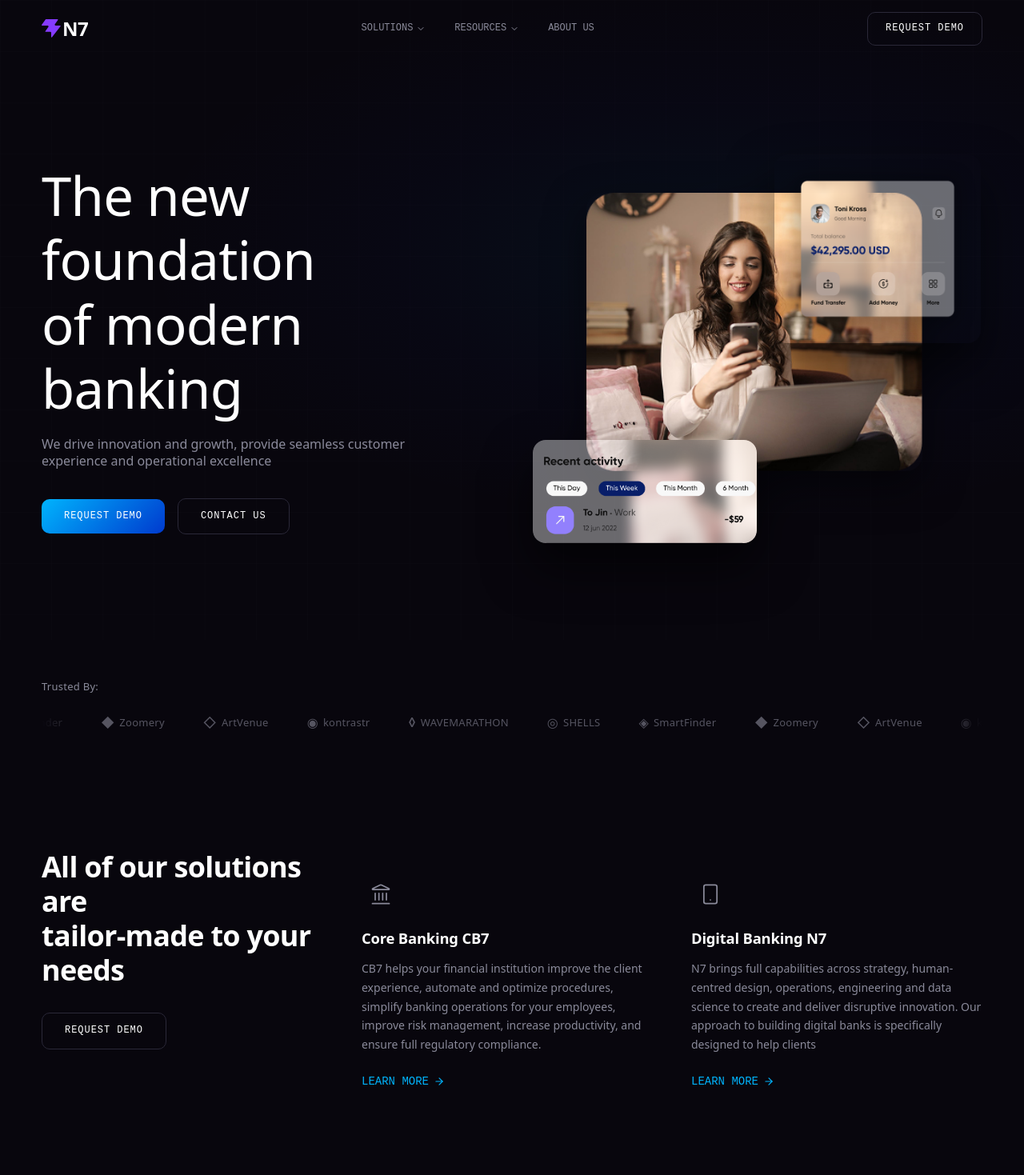
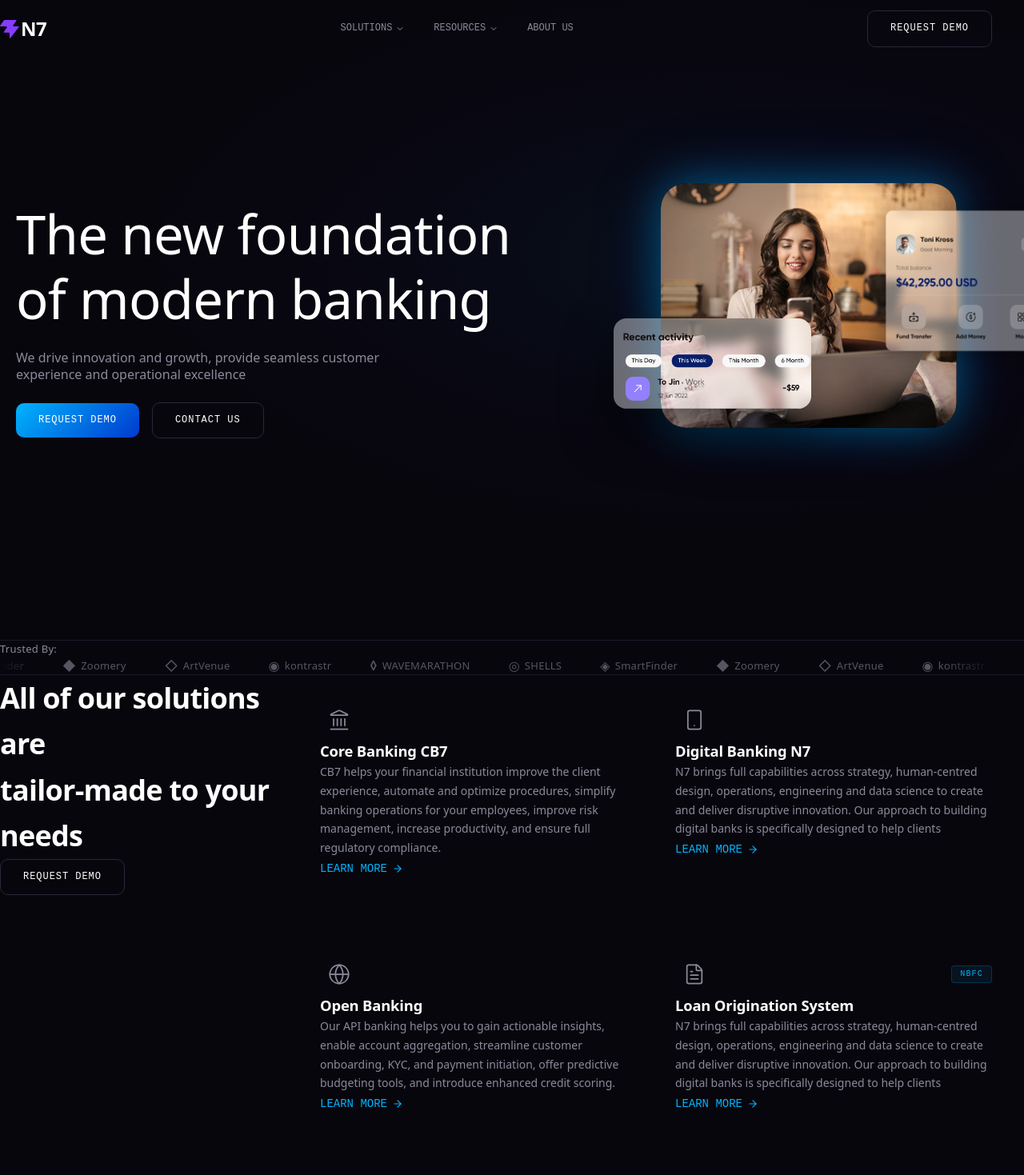
Before and after one commit to singhsharad529/n7-project, a React (Vite) app: page / in a window 1280 px wide. Shown: the top 1469 px of the page at 80% size. Built offline with nearby package versions, Linux system fonts and the light colour scheme.

Commit message:
fix and complete hero section

```diff
--- a/src/components/HeroSection.tsx
+++ b/src/components/HeroSection.tsx
@@ -6,60 +6,20 @@ import heroRight from '../assets/hero-right.png';
 export default function HeroSection() {
   return (
     <section
-      id="hero"
-      style={{
-        position: 'relative',
-        minHeight: '100vh',
-        display: 'flex',
-        alignItems: 'center',
-        paddingTop: '72px',
-        overflow: 'hidden',
-      }}
+      className="relative min-h-screen flex items-center justify-center pt-[72px] overflow-hidden"
     >
       {/* Background gradient effect */}
-      <div className="hero-gradient" style={{ position: 'absolute', inset: 0, zIndex: 0 }} />
-
-      {/* Subtle grid pattern */}
+      <div className="hero-gradient absolute inset-0 z-0" />
       <div
-        style={{
-          position: 'absolute',
-          inset: 0,
-          backgroundImage: `
-            linear-gradient(rgba(26, 24, 37, 0.3) 1px, transparent 1px),
-            linear-gradient(90deg, rgba(26, 24, 37, 0.3) 1px, transparent 1px)
-          `,
-          backgroundSize: '64px 64px',
-          opacity: 0.4,
-          zIndex: 0,
-        }}
-      />
-
-      <div
-        style={{
-          position: 'relative',
-          zIndex: 1,
-          maxWidth: '1240px',
-          margin: '0 auto',
-          padding: '0 32px',
-          width: '100%',
-          display: 'grid',
-          gridTemplateColumns: '1fr 1fr',
-          alignItems: 'center',
-          gap: '48px',
-        }}
-        className="hero-grid"
+        className="hero-grid relative z-10 max-w-[1240px] mx-auto px-8 w-full grid grid-cols-1 md:grid-cols-[1.2fr_0.8fr] items-center gap-10 md:gap-2 text-center md:text-left pt-10 md:pt-0"
       >
         {/* Left: Text content */}
-        <div className="hero-text">
+        <div className="flex flex-col items-center md:items-start gap-y-5 md:gap-y-6">
           <motion.h1
             initial={{ opacity: 0, y: 30 }}
             animate={{ opacity: 1, y: 0 }}
             transition={{ duration: 0.7, ease: [0.22, 1, 0.36, 1] }}
             className="hero-heading"
-            style={{
-              color: 'var(--color-n7-text)',
-              marginBottom: '20px',
-            }}
           >
             The new foundation
             <br />
@@ -70,12 +30,7 @@ export default function HeroSection() {
             initial={{ opacity: 0, y: 24 }}
             animate={{ opacity: 1, y: 0 }}
             transition={{ duration: 0.7, delay: 0.15, ease: [0.22, 1, 0.36, 1] }}
-            className="hero-subheading"
-            style={{
-              color: 'var(--color-n7-text-muted)',
-              maxWidth: '460px',
-              marginBottom: '36px',
-            }}
+            className="hero-subheading text-n7-text-muted max-w-[460px]"
           >
             We drive innovation and growth, provide seamless
             customer experience and operational excellence
@@ -85,12 +40,7 @@ export default function HeroSection() {
             initial={{ opacity: 0, y: 20 }}
             animate={{ opacity: 1, y: 0 }}
             transition={{ duration: 0.7, delay: 0.3, ease: [0.22, 1, 0.36, 1] }}
-            style={{
-              display: 'flex',
-              alignItems: 'center',
-              gap: '16px',
-              flexWrap: 'wrap',
-            }}
+            className="flex items-center gap-4 flex-wrap justify-center md:justify-start"
           >
             <a href="#request-demo" className="btn-primary" id="hero-cta-demo">
               Request Demo
@@ -102,15 +52,8 @@ export default function HeroSection() {
         </div>
 
         {/* Right: Image composition */}
-        <div
-          className="hero-image-area"
-          style={{
-            display: 'flex',
-            justifyContent: 'center',
-            alignItems: 'center',
-          }}
-        >
-          <div className="hero-image-group">
+        <div className="hero-image-area flex justify-center items-center order-first md:order-none">
+          <div className="hero-image-group max-w-[300px] min-[481px]:max-w-[400px] md:max-w-[480px] mx-auto">
             {/* Background glow behind images */}
             <div className="hero-image-glow" />
 
@@ -147,36 +90,6 @@ export default function HeroSection() {
           </div>
         </div>
       </div>
-
-      {/* Responsive overrides */}
-      <style>{`
-        @media (max-width: 960px) {
-          .hero-grid {
-            grid-template-columns: 1fr !important;
-            text-align: center;
-            gap: 40px !important;
-            padding-top: 40px !important;
-          }
-          .hero-text p {
-            margin-left: auto !important;
-            margin-right: auto !important;
-          }
-          .hero-text > div:last-child {
-            justify-content: center !important;
-          }
-          .hero-image-area {
-            order: -1;
-          }
-          .hero-image-group {
-            max-width: 400px !important;
-          }
-        }
-        @media (max-width: 480px) {
-          .hero-image-group {
-            max-width: 300px !important;
-          }
-        }
-      `}</style>
     </section>
   );
 }
--- a/src/components/Navbar.tsx
+++ b/src/components/Navbar.tsx
@@ -13,8 +13,8 @@ export default function Navbar() {
   }, []);
 
   useEffect(() => {
-    document.body.style.overflow = mobileOpen ? 'hidden' : '';
-    return () => { document.body.style.overflow = ''; };
+    document.body.classList.toggle('overflow-hidden', mobileOpen);
+    return () => { document.body.classList.remove('overflow-hidden'); };
   }, [mobileOpen]);
 
   const navLinks = [
@@ -30,46 +30,18 @@ export default function Navbar() {
         initial={{ y: -20, opacity: 0 }}
         animate={{ y: 0, opacity: 1 }}
         transition={{ duration: 0.5, ease: 'easeOut' }}
-        style={{
-          position: 'fixed',
-          top: 0,
-          left: 0,
-          right: 0,
-          zIndex: 50,
-          transition: 'background 0.3s, border-color 0.3s, backdrop-filter 0.3s',
-          background: scrolled ? 'rgba(8, 6, 13, 0.85)' : 'transparent',
-          backdropFilter: scrolled ? 'blur(16px)' : 'none',
-          borderBottom: scrolled
-            ? '1px solid var(--color-n7-border)'
-            : '1px solid transparent',
-        }}
+        className={`fixed top-0 left-0 right-0 z-50 transition-all duration-300 ${
+          scrolled
+            ? 'bg-[#08060d]/85 backdrop-blur-[16px] border-b border-n7-border'
+            : 'bg-transparent backdrop-blur-none border-b border-transparent'
+        }`}
       >
-        <div
-          style={{
-            maxWidth: '1240px',
-            margin: '0 auto',
-            padding: '0 32px',
-            height: '72px',
-            display: 'flex',
-            alignItems: 'center',
-            justifyContent: 'space-between',
-          }}
-        >
+        <div className="max-w-[1240px] mx-auto px-8 h-[72px] flex items-center justify-between">
           {/* Logo */}
           <a
             href="#"
             id="nav-logo"
-            style={{
-              display: 'flex',
-              alignItems: 'center',
-              gap: '2px',
-              textDecoration: 'none',
-              fontFamily: 'var(--font-heading)',
-              fontSize: '1.5rem',
-              fontWeight: 700,
-              color: 'var(--color-n7-text)',
-              letterSpacing: '-0.02em',
-            }}
+            className="flex items-center gap-[2px] no-underline font-heading text-2xl font-bold text-n7-text tracking-[-0.02em]"
           >
             <svg width="24" height="23" viewBox="0 0 48 46" fill="none" xmlns="http://www.w3.org/2000/svg">
               <path d="M25.946 44.938c-.664.845-2.021.375-2.021-.698V33.937a2.26 2.26 0 0 0-2.262-2.262H10.287c-.92 0-1.456-1.04-.92-1.788l7.48-10.471c1.07-1.497 0-3.578-1.842-3.578H1.237c-.92 0-1.456-1.04-.92-1.788L10.013.474c.214-.297.556-.474.92-.474h28.894c.92 0 1.456 1.04.92 1.788l-7.48 10.471c-1.07 1.498 0 3.579 1.842 3.579h11.377c.943 0 1.473 1.088.89 1.83L25.947 44.94z" fill="#863bff"/>
@@ -78,14 +50,7 @@ export default function Navbar() {
           </a>
 
           {/* Desktop nav links */}
-          <div
-            style={{
-              display: 'flex',
-              alignItems: 'center',
-              gap: '36px',
-            }}
-            className="desktop-nav"
-          >
+          <div className="hidden md:flex items-center gap-9">
             {navLinks.map((link) => (
               <a
                 key={link.label}
@@ -102,9 +67,8 @@ export default function Navbar() {
           {/* Desktop CTA */}
           <a
             href="#request-demo"
-            className="btn-outline desktop-nav"
+            className="btn-outline hidden md:inline-flex px-[22px] py-2.5 text-[0.75rem]"
             id="nav-cta"
-            style={{ padding: '10px 22px', fontSize: '0.75rem' }}
           >
             Request Demo
           </a>
@@ -113,16 +77,7 @@ export default function Navbar() {
           <button
             id="mobile-menu-toggle"
             onClick={() => setMobileOpen(!mobileOpen)}
-            className="mobile-only"
-            style={{
-              display: 'none',
-              background: 'none',
-              border: 'none',
-              cursor: 'pointer',
-              padding: '8px',
-              zIndex: 110,
-              color: 'var(--color-n7-text)',
-            }}
+            className="flex md:hidden bg-transparent border-none cursor-pointer p-2 z-[110] text-n7-text"
             aria-label="Toggle menu"
           >
             {mobileOpen ? <X size={24} /> : <Menu size={24} />}
@@ -141,13 +96,7 @@ export default function Navbar() {
               exit={{ opacity: 0 }}
               transition={{ duration: 0.25 }}
               onClick={() => setMobileOpen(false)}
-              style={{
-                position: 'fixed',
-                inset: 0,
-                background: 'rgba(8, 6, 13, 0.9)',
-                backdropFilter: 'blur(8px)',
-                zIndex: 90,
-              }}
+              className="fixed inset-0 bg-[#08060d]/90 backdrop-blur-[8px] z-[90]"
             />
             <motion.div
               key="panel"
@@ -155,35 +104,18 @@ export default function Navbar() {
               animate={{ x: 0 }}
               exit={{ x: '100%' }}
               transition={{ type: 'spring', damping: 26, stiffness: 220 }}
-              style={{
-                position: 'fixed',
-                top: 0,
-                right: 0,
-                width: 'min(320px, 85vw)',
-                height: '100%',
-                background: 'var(--color-n7-bg-light)',
-                borderLeft: '1px solid var(--color-n7-border)',
-                zIndex: 100,
-                padding: '24px',
-                display: 'flex',
-                flexDirection: 'column',
-              }}
+              className="fixed top-0 right-0 w-[min(320px,85vw)] h-full bg-n7-bg-light border-l border-n7-border z-100 p-6 flex flex-col"
             >
-              <div style={{ marginTop: '72px', display: 'flex', flexDirection: 'column' }}>
+              <div className="mt-[72px] flex flex-col">
                 {navLinks.map((link, i) => (
                   <motion.a
                     key={link.label}
                     href={link.href}
-                    className="nav-link"
+                    className="nav-link py-4 text-[0.9375rem] border-b border-n7-border"
                     onClick={() => setMobileOpen(false)}
                     initial={{ x: 30, opacity: 0 }}
                     animate={{ x: 0, opacity: 1 }}
                     transition={{ delay: 0.1 + i * 0.06 }}
-                    style={{
-                      padding: '16px 0',
-                      fontSize: '0.9375rem',
-                      borderBottom: '1px solid var(--color-n7-border)',
-                    }}
                   >
                     {link.label}
                   </motion.a>
@@ -193,12 +125,11 @@ export default function Navbar() {
                 initial={{ y: 20, opacity: 0 }}
                 animate={{ y: 0, opacity: 1 }}
                 transition={{ delay: 0.35 }}
-                style={{ marginTop: '28px' }}
+                className="mt-7"
               >
                 <a
                   href="#request-demo"
-                  className="btn-primary"
-                  style={{ width: '100%', textAlign: 'center' }}
+                  className="btn-primary w-full text-center"
                   onClick={() => setMobileOpen(false)}
                 >
                   Request Demo
@@ -208,17 +139,6 @@ export default function Navbar() {
           </>
         )}
       </AnimatePresence>
-
-      {/* Responsive styles */}
-      <style>{`
-        @media (min-width: 769px) {
-          .mobile-only { display: none !important; }
-        }
-        @media (max-width: 768px) {
-          .desktop-nav { display: none !important; }
-          .mobile-only { display: flex !important; }
-        }
-      `}</style>
     </>
   );
 }
--- a/src/components/SolutionsSection.tsx
+++ b/src/components/SolutionsSection.tsx
@@ -87,25 +87,11 @@ function SolutionCard({ item, index }: { item: SolutionItem; index: number }) {
       custom={index}
     >
       {/* Icon + badge row */}
-      <div
-        style={{
-          display: 'flex',
-          alignItems: 'center',
-          justifyContent: 'space-between',
-          marginBottom: '16px',
-        }}
-      >
+      <div className="flex items-center justify-between mb-4">
         <motion.div
           whileHover={{ scale: 1.1, rotate: 3 }}
           transition={{ type: 'spring', stiffness: 300, damping: 15 }}
-          style={{
-            width: '48px',
-            height: '48px',
-            display: 'flex',
-            alignItems: 'center',
-            justifyContent: 'center',
-            color: 'var(--color-n7-text-muted)',
-          }}
+          className="w-12 h-12 flex items-center justify-center text-n7-text-muted"
         >
           {item.icon}
         </motion.div>
@@ -113,28 +99,12 @@ function SolutionCard({ item, index }: { item: SolutionItem; index: number }) {
       </div>
 
       {/* Title */}
-      <h3
-        style={{
-          fontFamily: 'var(--font-heading)',
-          fontSize: '1.15rem',
-          fontWeight: 600,
-          color: 'var(--color-n7-text)',
-          marginBottom: '12px',
-          letterSpacing: '-0.01em',
-        }}
-      >
+      <h3 className="font-heading text-[1.15rem] font-semibold text-n7-text mb-3 tracking-[-0.01em]">
         {item.title}
       </h3>
 
       {/* Description */}
-      <p
-        style={{
-          fontSize: '0.875rem',
-          lineHeight: 1.7,
-          color: 'var(--color-n7-text-muted)',
-          marginBottom: '20px',
-        }}
-      >
+      <p className="text-sm leading-[1.7] text-n7-text-muted mb-5">
         {item.description}
       </p>
 
@@ -157,51 +127,19 @@ export default function SolutionsSection() {
   return (
     <section
       id="solutions"
-      style={{
-        padding: '100px 0 80px',
-        background: 'var(--color-n7-bg)',
-        position: 'relative',
-      }}
+      className="pt-[100px] pb-20 bg-n7-bg relative"
     >
-      <div
-        style={{
-          maxWidth: '1240px',
-          margin: '0 auto',
-          padding: '0 32px',
-        }}
-      >
-        <div
-          className="solutions-layout"
-          style={{
-            display: 'grid',
-            gridTemplateColumns: '340px 1fr',
-            gap: '60px',
-            alignItems: 'start',
-          }}
-        >
+      <div className="max-w-[1240px] mx-auto px-8">
+        <div className="solutions-layout grid grid-cols-1 lg:grid-cols-[340px_1fr] gap-12 lg:gap-[60px] items-start">
           {/* Left: Heading + CTA (sticky on desktop) */}
           <motion.div
-            className="solutions-heading"
+            className="solutions-heading lg:sticky lg:top-[120px] text-center lg:text-left"
             variants={headingVariants}
             initial="hidden"
             whileInView="visible"
             viewport={{ once: true }}
-            style={{
-              position: 'sticky',
-              top: '120px',
-            }}
           >
-            <h2
-              style={{
-                fontFamily: 'var(--font-heading)',
-                fontSize: 'clamp(1.75rem, 3vw, 2.25rem)',
-                fontWeight: 600,
-                lineHeight: 1.2,
-                letterSpacing: '-0.02em',
-                color: 'var(--color-n7-text)',
-                marginBottom: '32px',
-              }}
-            >
+            <h2 className="font-heading text-[clamp(1.75rem,3vw,2.25rem)] font-semibold leading-1.2 tracking-[-0.02em] text-n7-text mb-8">
               All of our solutions are
               <br />
               tailor-made to your needs
@@ -209,7 +147,7 @@ export default function SolutionsSection() {
 
             <motion.a
               href="#request-demo"
-              className="btn-outline"
+              className="btn-outline mx-auto lg:mx-0 inline-flex"
               id="solutions-cta"
               whileHover={{ scale: 1.03 }}
               whileTap={{ scale: 0.97 }}
@@ -219,43 +157,13 @@ export default function SolutionsSection() {
           </motion.div>
 
           {/* Right: Solution cards grid */}
-          <div
-            className="solutions-cards-grid"
-            style={{
-              display: 'grid',
-              gridTemplateColumns: 'repeat(2, 1fr)',
-              gap: '32px 48px',
-            }}
-          >
+          <div className="solutions-cards-grid grid grid-cols-1 sm:grid-cols-2 gap-6 sm:gap-x-12 sm:gap-y-8">
             {solutions.map((item, i) => (
               <SolutionCard key={i} item={item} index={i} />
             ))}
           </div>
         </div>
       </div>
-
-      {/* Responsive overrides */}
-      <style>{`
-        @media (max-width: 1024px) {
-          .solutions-layout {
-            grid-template-columns: 1fr !important;
-            gap: 48px !important;
-          }
-          .solutions-heading {
-            position: static !important;
-            text-align: center;
-          }
-          .solutions-heading > a {
-            margin: 0 auto;
-          }
-        }
-        @media (max-width: 640px) {
-          .solutions-cards-grid {
-            grid-template-columns: 1fr !important;
-            gap: 24px !important;
-          }
-        }
-      `}</style>
     </section>
   );
 }
--- a/src/components/TrustedBy.tsx
+++ b/src/components/TrustedBy.tsx
@@ -13,46 +13,22 @@ export default function TrustedBy() {
   return (
     <section
       id="trusted-by"
-      style={{
-        position: 'relative',
-        zIndex: 1,
-        padding: '48px 0',
-        borderTop: '1px solid var(--color-n7-border)',
-        borderBottom: '1px solid var(--color-n7-border)',
-        background: 'var(--color-n7-bg)',
-      }}
+      className="relative z-10 py-12 border-t border-b border-n7-border bg-n7-bg"
     >
-      <div
-        style={{
-          maxWidth: '1240px',
-          margin: '0 auto',
-          padding: '0 32px',
-        }}
-      >
+      <div className="max-w-[1240px] mx-auto px-8">
         <motion.p
           initial={{ opacity: 0 }}
           whileInView={{ opacity: 1 }}
           viewport={{ once: true }}
           transition={{ duration: 0.5 }}
-          style={{
-            fontSize: '0.8125rem',
-            fontWeight: 500,
-            color: 'var(--color-n7-text-muted)',
-            marginBottom: '24px',
-            letterSpacing: '0.02em',
-          }}
+          className="text-[0.8125rem] font-medium text-n7-text-muted mb-6 tracking-[0.02em]"
         >
           Trusted By:
         </motion.p>
 
         {/* Logo strip – infinite scroll */}
         <div
-          style={{
-            overflow: 'hidden',
-            position: 'relative',
-            maskImage: 'linear-gradient(90deg, transparent, black 5%, black 95%, transparent)',
-            WebkitMaskImage: 'linear-gradient(90deg, transparent, black 5%, black 95%, transparent)',
-          }}
+          className="overflow-hidden relative [mask-image:linear-gradient(90deg,transparent,black_5%,black_95%,transparent)] [webkit-mask-image:linear-gradient(90deg,transparent,black_5%,black_95%,transparent)]"
         >
           <motion.div
             animate={{ x: ['0%', '-50%'] }}
@@ -64,17 +40,12 @@ export default function TrustedBy() {
                 ease: 'linear',
               },
             }}
-            style={{
-              display: 'flex',
-              alignItems: 'center',
-              gap: '48px',
-              width: 'max-content',
-            }}
+            className="flex items-center gap-12 w-max"
           >
             {/* Double the logos for seamless loop */}
             {[...logos, ...logos].map((logo, i) => (
               <div key={i} className="trusted-logo">
-                <span style={{ fontSize: '1rem', lineHeight: 1 }}>{logo.icon}</span>
+                <span className="text-base leading-none">{logo.icon}</span>
                 <span>{logo.name}</span>
               </div>
             ))}
--- a/src/index.css
+++ b/src/index.css
@@ -46,9 +46,11 @@ body {
 ::-webkit-scrollbar {
   width: 6px;
 }
+
 ::-webkit-scrollbar-track {
   background: var(--color-n7-bg);
 }
+
 ::-webkit-scrollbar-thumb {
   background: var(--color-n7-border-light);
   border-radius: 3px;
@@ -56,12 +58,10 @@ body {
 
 /* ── Hero gradient overlay ────────────────────────────────── */
 .hero-gradient {
-  background: radial-gradient(
-    ellipse 80% 60% at 70% 40%,
-    rgba(0, 180, 253, 0.06) 0%,
-    rgba(0, 58, 206, 0.03) 40%,
-    transparent 70%
-  );
+  background: radial-gradient(ellipse 80% 60% at 70% 40%,
+      rgba(0, 180, 253, 0.06) 0%,
+      rgba(0, 58, 206, 0.03) 40%,
+      transparent 70%);
 }
 
 /* ── Button styles ────────────────────────────────────────── */
@@ -90,7 +90,7 @@ body {
   content: '';
   position: absolute;
   inset: 0;
-  background: linear-gradient(135deg, rgba(255,255,255,0.12) 0%, transparent 50%);
+  background: linear-gradient(135deg, rgba(255, 255, 255, 0.12) 0%, transparent 50%);
   opacity: 0;
   transition: opacity 0.3s;
 }
@@ -209,16 +209,18 @@ body {
 .hero-heading {
   font-family: var(--font-heading);
   font-weight: 500;
-  font-size: clamp(2rem, 7vw, 4.1875rem); /* scales up to 67px */
-  line-height: 1.2; /* 120% */
-  letter-spacing: -0.01em; /* -1% */
+  font-size: clamp(2rem, 7vw, 4.1875rem);
+  line-height: 1.2;
+  letter-spacing: -0.01em;
 }
 
 .hero-subheading {
   font-family: var(--font-sans);
   font-weight: 400;
-  font-size: 1rem; /* 16px */
-  line-height: 1.3; /* 130% */
+  font-size: 1rem;
+  /* 16px */
+  line-height: 1.3;
+  /* 130% */
   letter-spacing: 0;
 }
 
@@ -240,26 +242,28 @@ body {
   top: 10%;
   left: 12%;
   z-index: 1;
-  border-radius: 20px;
-  box-shadow: 0 20px 50px rgba(0, 0, 0, 0.5);
+  border-radius: 32px;
+  box-shadow:
+    0 0 55px rgba(0, 180, 253, 0.45),
+    0 0 95px rgba(0, 58, 206, 0.18),
+    0 20px 50px rgba(0, 0, 0, 0.5);
 }
 
 /* The Toni Kroos card (top-right foreground) */
 .hero-img-right {
   position: absolute;
-  width: 46%;
-  top: 0;
-  right: 0;
+  width: 54%;
+  top: 10%;
+  right: -16%;
   z-index: 3;
   border-radius: 16px;
-  box-shadow: 0 30px 60px rgba(0, 0, 0, 0.6);
 }
 
 /* The Recent Activity card (bottom-left foreground) */
 .hero-img-left {
   position: absolute;
   width: 50%;
-  bottom: 0;
+  bottom: 24%;
   left: 0;
   z-index: 2;
   border-radius: 16px;
```
